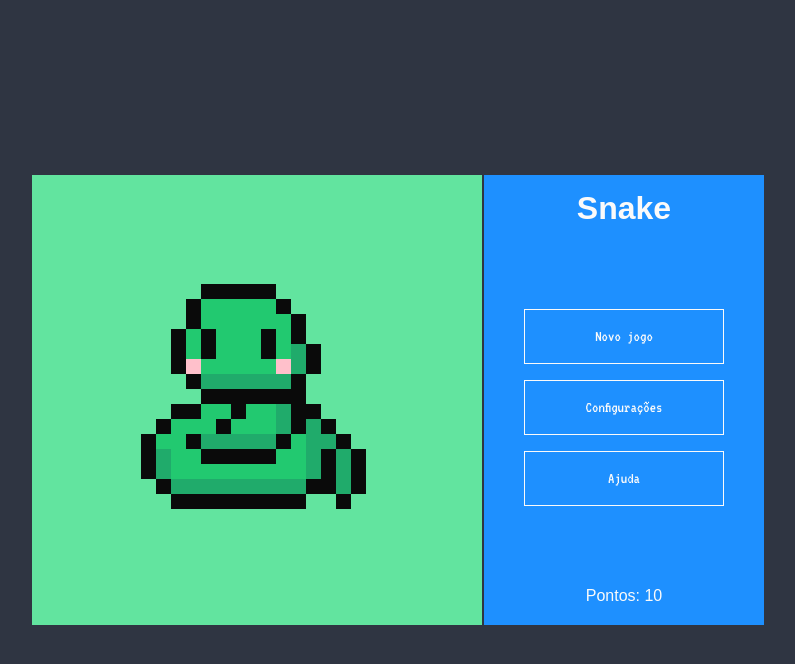
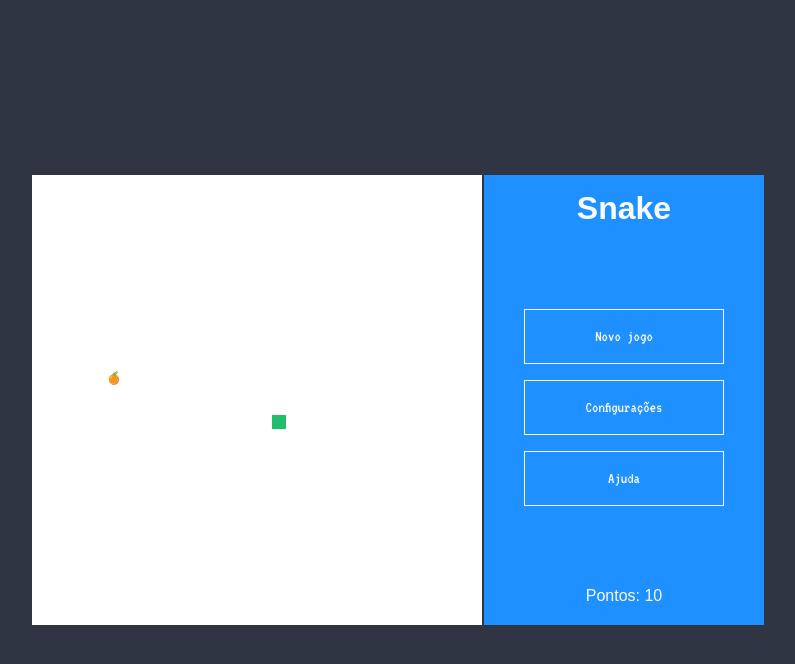
Before and after one commit to lucasfernandodev/snake, a plain HTML site: page index.html in a window 1280 px wide. Both pictures are taken after a click on the item "Novo jogo". Shown: the whole page, without its empty margins (242-1037 px from the left). Drawn offline with Linux system fonts and the light colour scheme; a web font is replaced by a local one.

Commit message:
Resolvendo problema com loop & add score

```diff
--- a/assets/js/app.js
+++ b/assets/js/app.js
@@ -6,170 +6,29 @@
 // TER 3 NIVEIS
 // ADICIONAR START/STOP
 
-import snakeAnimation from "./snakeAnimation.js";
+// import snakeAnimation from "./snakeAnimation.js";
+import createScreen from './functions/tela/createScreen.js';
+import _configScreen from './functions/tela/configScreen.js'
+import engine from './engine.js';
 
-function game(){
-    snakeAnimation()
+const canvas = document.querySelector('.tela');
 
-}
-game()
-// setInterval(() => {
-//     game()
-// }, 100);
-// const canvas = document.querySelector('.screen');
-// const ctx = canvas.getContext('2d');
-// const px = 30;
+const creatCanvas = createScreen('.screen', _configScreen);
+const context = creatCanvas.ctx;
 
 
-// let img = new Image();
-// img.src = './assets/img/orange.svg';
+const jogo = engine({_configScreen, context})
+jogo.inital();
 
-// canvas.width = 15 * 30;
-// canvas.height = 15 * 30;
+const newGamer = document.querySelector('.newGame');
+newGamer.addEventListener('click', () => {
+
+    jogo.start();
 
 
+    // const retorno = jogo.start({})
+    console.log('casa')
 
-// var direction;
-
-// let snake = [];
-// snake[0] = {
-//     x: 8 * 30,
-//     y: 8 * 30
-// }
-
-// let food = {
-//     x: Math.floor(Math.random() * 15) * px,
-//     y: Math.floor(Math.random() * 15) * px
-// }
-
-
-// document.addEventListener('keydown', update)
-
-// function criarBg() {
-//     ctx.fillStyle = "rgba(2550,255,255,0.5)";
-//     ctx.fillRect(0, 0, canvas.width, canvas.height);
-// }
-
-// function criarSnake() {
-//     for (i = 0; i < snake.length; i++) {
-//         ctx.fillStyle = "#20bf6b";
-//         ctx.fillRect(snake[i].x, snake[i].y, px - 1, px - 1);
-//     }
-// }
-
-// function desenhaFruta() {
-//     ctx.drawImage(img, food.x, food.y, px, px);
-//     console.log(img)
-
-// }
-
-// function moveSnake(key) {
-//     const moveAccepted = [
-//         'ArrowUp', 'ArrowRight', 'ArrowDown', 'ArrowLeft'
-//     ]
-
-//     for (let i = 0; i < moveAccepted.length; i++) {
-//         if (key === moveAccepted[i]) {
-//             direction = key
-//         }
-//     }
-// }
-
-// function listenerKeiboard(key) {
-//     if (!key) return;
-//     if (snake[0].y < 0 || snake[0].y >= canvas.height || snake[0].x < 0 || snake[0].x >= canvas.width) return;
-//     moveSnake(key);
-// }
-
-// function update(event) {
-//     event.preventDefault();
-
-//     listenerKeiboard(event.key);
-// }
-
-
-
-
-// setInterval(() => {
-//     motor();
-// }, 100);
-
-// function motor() {
-
-
-//     for (let i = 1; i < snake.length; i++) {
-//         if (snake[0].x === snake[i].x && snake[0].y === snake[i].y) {
-//             clearInterval(motor);
-//             snake.length = 0;
-//             snake[0] = {
-//                 x: 8 * 30,
-//                 y: 8 * 30
-//             }
-//             direction = '';
-//             food.x = Math.floor(Math.random() * 15) * px;
-//             food.y = Math.floor(Math.random() * 15) * px;
-//             alert('Gamer Over :/');
-
-//         }
-//     }
-
-
-//     if (snake[0].y < 0 && direction == 'ArrowUp') {
-//         console.log('fire', snake[0].y)
-//         snake[0].y = canvas.width;
-//         console.log('fire', snake[0].y)
-//     }
-
-//     if (snake[0].x >= canvas.width && direction == 'ArrowRight') {
-//         snake[0].x = 0
-//     }
-
-//     if (snake[0].y >= canvas.height && direction == 'ArrowDown') {
-//         snake[0].y = 0;
-//     }
-
-//     if (snake[0].x < 0 && direction == 'ArrowLeft') {
-//         snake[0].x = (15 * px);
-//     }
-
-
-
-
-
-
-//     criarBg()
-//     criarSnake()
-//     desenhaFruta()
-//     let snakeX = snake[0].x;
-//     let snakeY = snake[0].y;
-
-
-//     if (direction == 'ArrowUp') snakeY -= px;
-//     if (direction == 'ArrowRight') snakeX += px;
-//     if (direction == 'ArrowDown') snakeY += px;
-//     if (direction == 'ArrowLeft') snakeX -= px;
-
-
-//     if (snakeX != food.x || snakeY != food.y) {
-//         snake.pop()
-//         if (snake.length > 10) {
-//             snake = snake.slice(0, -1)
-//         }
-//     } else {
-//         food.x = Math.floor(Math.random() * 15) * px;
-//         food.y = Math.floor(Math.random() * 15) * px;
-//     }
-
-
-//     const sheadSnake = {
-//         x: snakeX,
-//         y: snakeY
-//     }
-
-//     snake.unshift(sheadSnake);
-//     console.log(snake.length);
-
-
-// }
+})
 
 // const gameInit = motor()
--- /dev/null
+++ b/assets/js/engine.js
@@ -0,0 +1,219 @@
+import criarLogo from './functions/tela/criarLogo.js';
+import clearScreen from './functions/tela/clearScreen.js';
+import screenEnd from './functions/tela/screenEnd.js';
+
+export default function engine(objCanvas, input) {
+
+    const { _configScreen, context } = objCanvas;
+
+    const { col, row, px, canvasWidth, canvasHeight } = _configScreen;
+    console.log(context)
+
+    let score = 0;
+
+    let img = new Image();
+    img.src = './assets/img/orange.svg';
+
+    let end;
+
+
+    function inital() {
+        criarLogo(objCanvas);
+    }
+
+    function clear() {
+        clearScreen(objCanvas)
+    }
+
+
+    var direction;
+
+    let snake = [];
+    snake[0] = {
+        x: 8 * 30,
+        y: 8 * 30
+    }
+
+    let food = {
+        x: Math.floor(Math.random() * px) * px,
+        y: Math.floor(Math.random() * px) * px
+    }
+
+
+    document.addEventListener('keydown', update)
+
+    function criarBg() {
+        context.fillStyle = "rgba(2550,255,255,0.5)";
+        context.fillRect(0, 0, canvasWidth, canvasHeight);
+    }
+
+    function criarSnake() {
+        for (let i = 0; i < snake.length; i++) {
+            context.fillStyle = "#20bf6b";
+            context.fillRect(snake[i].x, snake[i].y, px - 1, px - 1);
+        }
+    }
+
+    function desenhaFruta() {
+        context.drawImage(img, food.x, food.y, px, px);
+        console.log(img)
+
+    }
+
+    function moveSnake(key) {
+        const moveAccepted = [
+            'ArrowUp', 'ArrowRight', 'ArrowDown', 'ArrowLeft'
+        ]
+
+        for (let i = 0; i < moveAccepted.length; i++) {
+            if (key === moveAccepted[i]) {
+                direction = key
+            }
+        }
+    }
+
+    function listenerKeiboard(key) {
+        if (!key) return;
+        if (snake[0].y < 0 || snake[0].y >= canvasHeight || snake[0].x < 0 || snake[0].x >= canvasWidth) return;
+        moveSnake(key);
+    }
+
+    function update(event) {
+        event.preventDefault();
+
+        listenerKeiboard(event.key);
+    }
+
+    let gamerover;
+
+    function teste(){
+        clear();
+
+
+
+        for (let i = 1; i < snake.length; i++) {
+
+
+            if (snake[0].x === snake[i].x && snake[0].y === snake[i].y) {
+                // return clearInterval(start);
+                snake.length = 0;
+                snake[0] = {
+                    x: 8 * px,
+                    y: 8 * px
+                }
+                direction = 0;
+                gamerover = true
+
+                clearInterval(end)
+                clear();
+                screenEnd(objCanvas, score)
+            }
+
+        }
+
+        if(gamerover == true){
+            gamerover = false
+            return
+        };
+
+
+
+        if (snake[0].y < 0 && direction == 'ArrowUp') {
+            console.log('fire', snake[0].y)
+            snake[0].y = canvasHeight;
+            console.log('fire', snake[0].y)
+        }
+
+        if (snake[0].x >= canvasWidth && direction == 'ArrowRight') {
+            snake[0].x = 0
+        }
+
+        if (snake[0].y >= canvasHeight && direction == 'ArrowDown') {
+            snake[0].y = 0;
+        }
+
+        if (snake[0].x < 0 && direction == 'ArrowLeft') {
+            snake[0].x = canvasWidth
+        }
+
+
+        criarBg()
+        criarSnake()
+        desenhaFruta()
+        let snakeX = snake[0].x;
+        let snakeY = snake[0].y;
+
+
+        if (direction == 'ArrowUp') snakeY -= px;
+        if (direction == 'ArrowRight') snakeX += px;
+        if (direction == 'ArrowDown') snakeY += px;
+        if (direction == 'ArrowLeft') snakeX -= px;
+        console.log(`A posição Y da cobra é: ${snakeY} e a posição y da fruta e ${food.y}]`);
+        if(snakeX == food.x && snakeY == food.y){
+            score++;
+            console.log(score)
+        }
+
+
+        if (snakeX != food.x || snakeY != food.y) {
+            snake.pop()
+            if (snake.length > 10) {
+                snake = snake.slice(0, -1)
+
+            }
+
+        } else {
+            food.x = Math.floor(Math.random() * col) * px;
+            food.y = Math.floor(Math.random() * row) * px;
+        }
+
+
+
+
+        const sheadSnake = {
+            x: snakeX,
+            y: snakeY
+        }
+
+        snake.unshift(sheadSnake);
+        console.log('end ta perto')
+
+
+    }
+
+    function start() {
+
+        end = setInterval(() => {
+            teste()
+        }, 100);
+        end
+        console.log('fire firido')
+    }
+
+
+    return {
+        inital,
+        start
+    }
+};
+
+// const canvas = document.querySelector('.screen');
+// const context = canvas.getContext('2d');
+// const px = 30;
+
+
+// let img = new Image();
+// img.src = './assets/img/orange.svg';
+
+// canvasWidth = 15 * 30;
+// canvasHeight = 15 * 30;
+
+
+
+
+
+
+
+// setInterval(() => {
+//     motor();
+// }, 100);
--- /dev/null
+++ b/assets/js/functions/tela/clearScreen.js
@@ -0,0 +1,8 @@
+export default function clearScreen (objCanvas){
+    const {_configScreen, context} = objCanvas;
+    const {canvasWidth, canvasHeight } = _configScreen;
+
+    context.clearRect(0, 0, canvasWidth, canvasHeight);
+    context.fillStyle = "rgb(255,255,255)";
+    context.fillRect(0, 0, canvasWidth, canvasHeight);
+}
--- /dev/null
+++ b/assets/js/functions/tela/configScreen.js
@@ -0,0 +1,16 @@
+const col = 30;
+const row = 30;
+const px = 15;
+const canvasWidth = col * px;
+const canvasHeight = row * px;
+
+
+const _configScreen = {
+    col,
+    row,
+    px,
+    canvasWidth,
+    canvasHeight
+};
+
+export default _configScreen;
--- /dev/null
+++ b/assets/js/functions/tela/createScreen.js
@@ -0,0 +1,17 @@
+const createScreen = (idScreen, config) => {
+
+    const canvas = document.querySelector(`${idScreen}`);
+    const ctx = canvas.getContext('2d');
+
+    const {col, row, px} = config;
+    console.log(canvas)
+
+    canvas.width = col * px;
+    canvas.height = row * px;
+
+    return {
+        ctx
+    };
+}
+
+export default createScreen;
--- a/assets/js/snakeAnimation.js
+++ b/assets/js/functions/tela/criarLogo.js
@@ -1,15 +1,12 @@
-export default function snakeAnimation() {
-
-    const canvas = document.querySelector('.screen');
-    const ctx = canvas.getContext('2d');
-    const px = 15;
-
-    canvas.width = 30 * 15;
-    canvas.height = 30 * 15;
+export default function criarLogo(objCanvas) {
 
 
-    ctx.fillStyle = " hsl(148, 71%, 64%)";
-    ctx.fillRect(0, 0, canvas.width, canvas.height);
+    const {_configScreen, context} = objCanvas;
+    const {px, canvasWidth, canvasHeight } = _configScreen;
+
+
+    context.fillStyle = "hsl(148, 71%, 64%)";
+    context.fillRect(0, 0, canvasWidth, canvasHeight);
 
 
     const drawSnakeLogo = () => {
@@ -44,8 +41,8 @@ export default function snakeAnimation() {
         }
 
         // Calculo para posicionar a imagem no centro do canvas
-        const centerX = Math.round((canvas.width - snakeLogo[0].length) / 4);
-        const centerY = Math.round((canvas.height - snakeLogo.length) / 4);
+        const centerX = Math.round((canvasWidth - snakeLogo[0].length) / 4);
+        const centerY = Math.round((canvasHeight - snakeLogo.length) / 4);
 
         // desenha a imagem
         for (let i = 0; i < snakeLogo.length; i++) {
@@ -56,24 +53,24 @@ export default function snakeAnimation() {
                 if (linha[c] != 0) {
 
                     if (linha[c] == 2) {
-                        ctx.fillStyle = colors.black;
-                        ctx.fillRect(centerX + (c * px), centerY + (i * px), px, px);
+                        context.fillStyle = colors.black;
+                        context.fillRect(centerX + (c * px), centerY + (i * px), px, px);
                     } else {
 
                         if (linha[c] == 4) {
-                            ctx.fillStyle = colors.lightgreen;
-                            ctx.fillRect(centerX + (c * px), centerY + (i * px), px, px);
+                            context.fillStyle = colors.lightgreen;
+                            context.fillRect(centerX + (c * px), centerY + (i * px), px, px);
                         } else {
                             if (linha[c] == 6) {
-                                ctx.fillStyle = colors.green;
-                                ctx.fillRect(centerX + (c * px), centerY + (i * px), px, px);
+                                context.fillStyle = colors.green;
+                                context.fillRect(centerX + (c * px), centerY + (i * px), px, px);
                             } else {
                                 if (linha[c] == 8) {
-                                    ctx.fillStyle = colors.pink;
-                                    ctx.fillRect(centerX + (c * px), centerY + (i * px), px, px);
+                                    context.fillStyle = colors.pink;
+                                    context.fillRect(centerX + (c * px), centerY + (i * px), px, px);
                                 } else {
-                                    ctx.fillStyle = colors.white;
-                                    ctx.fillRect(centerX + (c * px), centerY + (i * px), px, px);
+                                    context.fillStyle = colors.white;
+                                    context.fillRect(centerX + (c * px), centerY + (i * px), px, px);
                                 }
                             }
                         }
--- /dev/null
+++ b/assets/js/functions/tela/screenEnd.js
@@ -0,0 +1,20 @@
+export default function screenEnd(objCanvas, score){
+    const { _configScreen, context } = objCanvas;
+
+    const { col, row, px, canvasWidth, canvasHeight } = _configScreen;
+    console.log(context)
+
+    // const centerX = Math.round(canvasWidth / 4);
+    // const centerY = Math.round((canvasHeight - 50) / 2);
+
+    context.fillStyle = "hsl(0, 100%, 65%)";
+    context.font = '78px VT323';
+    context.textAlign="center";
+    context.textBaseline="center";
+    context.fillText('Gamer over', (canvasWidth / 2), ((canvasHeight + 28) / 2));
+
+    context.fillStyle = "hsl(0, 100%, 65%)";
+    context.font = '42px VT323';
+    context.fillText(`${score} Pontos`, (canvasWidth / 2), (canvasHeight / 2)  - 40);
+
+};
```
Also changed, not shown: index.html (+2 -1 lines).
